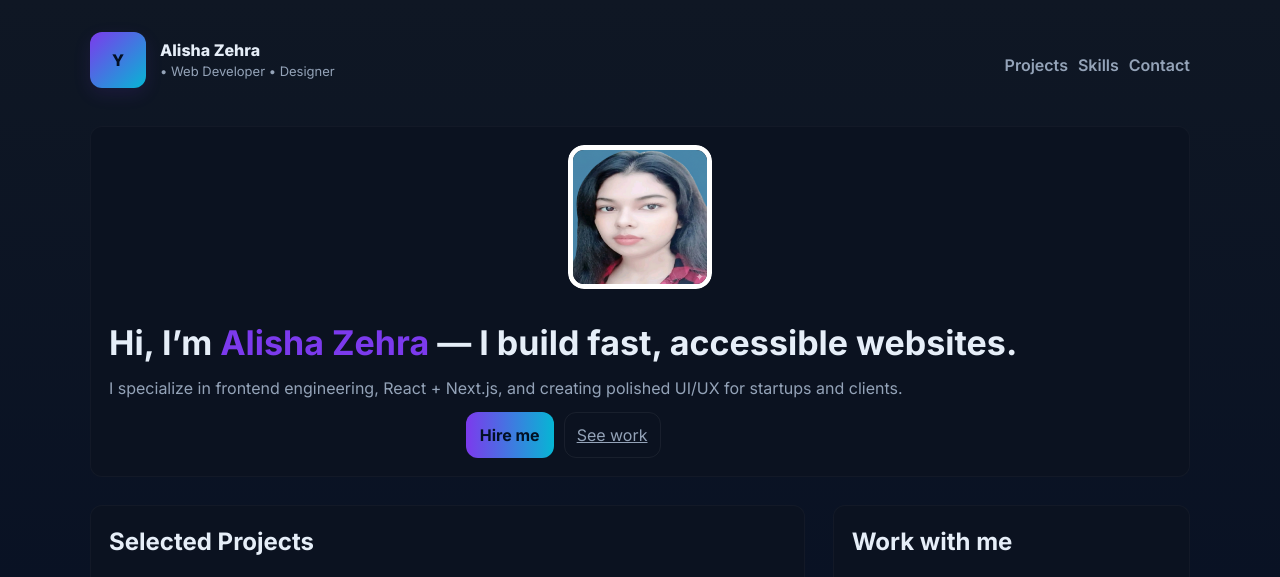
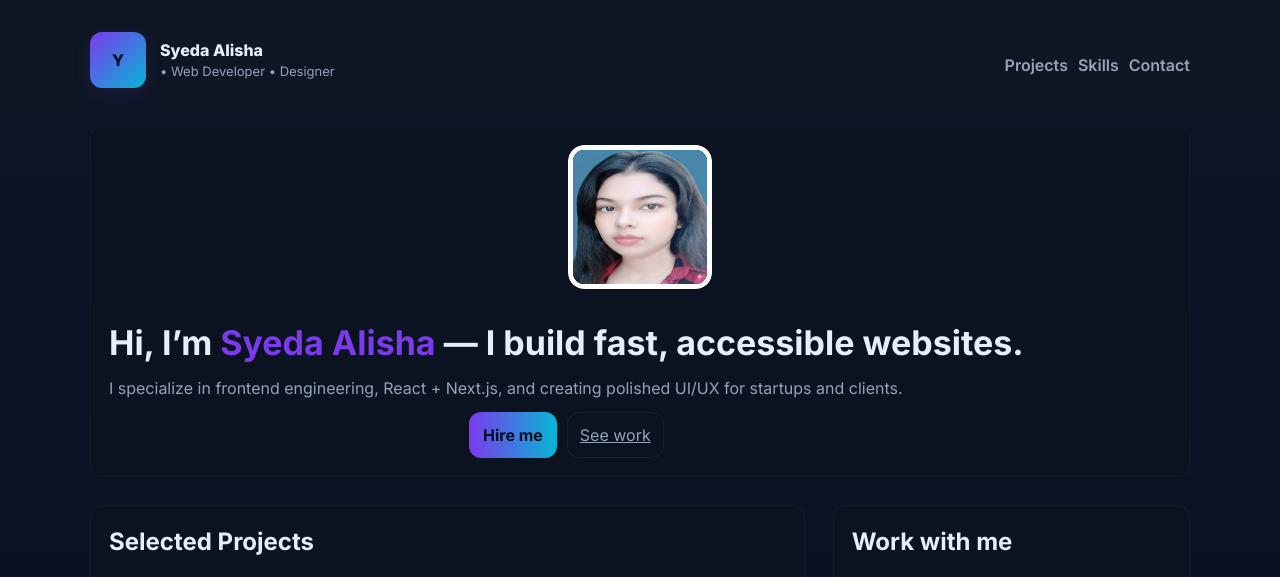
Before and after one commit to alishazehra/my-latest-portfolio, a plain HTML site: page index.html in a window 1280 px wide. Shown: the top 577 px of the page. Drawn offline with Linux system fonts and the light colour scheme.

Commit message:
minor changes

```diff
--- a/index.html
+++ b/index.html
@@ -101,7 +101,7 @@ Responsive, accessible, no build tools required.
       <div class="brand">
         <div class="logo">Y</div>
         <div>
-          <div style="font-weight:800">Alisha Zehra</div>
+          <div style="font-weight:800">Syeda Alisha</div>
           <div class="muted" style="font-size:13px">• Web Developer • Designer  </div>
         </div>
       </div>
@@ -120,7 +120,7 @@ Responsive, accessible, no build tools required.
             <img src="Gemini_Generated_Image_tk9hm4tk9hm4tk9h.png" alt="Your photo">
           </div>
           <div class="intro">
-            <h1 id="hero-title">Hi, I’m <span style="color:var(--accent)">Alisha Zehra</span> — I build fast, accessible websites.</h1>
+            <h1 id="hero-title">Hi, I’m <span style="color:var(--accent)">Syeda Alisha</span> — I build fast, accessible websites.</h1>
             <p class="muted">I specialize in frontend engineering, React + Next.js, and creating polished UI/UX for startups and clients.</p>
             <div class="cta">
               <a class="btn" href="mailto:alishazehra866@gmail.com">Hire me</a>
```
